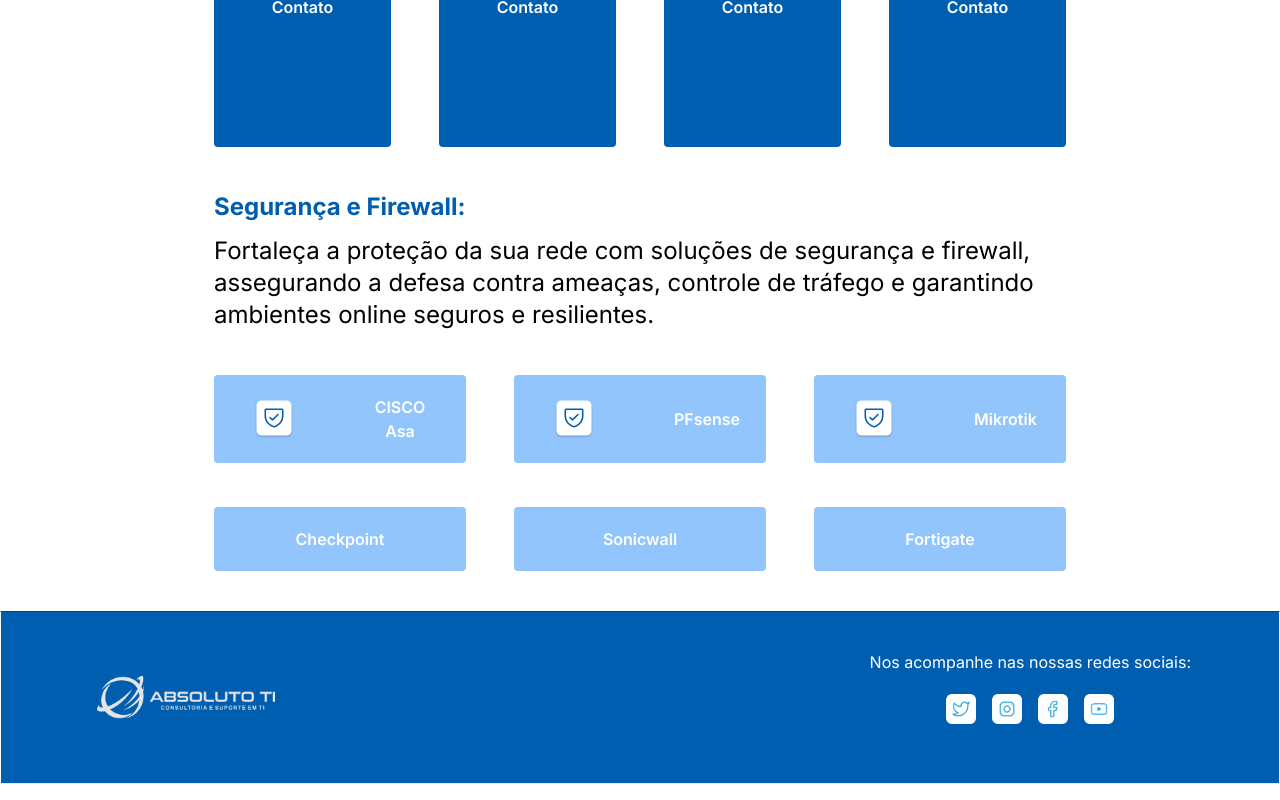
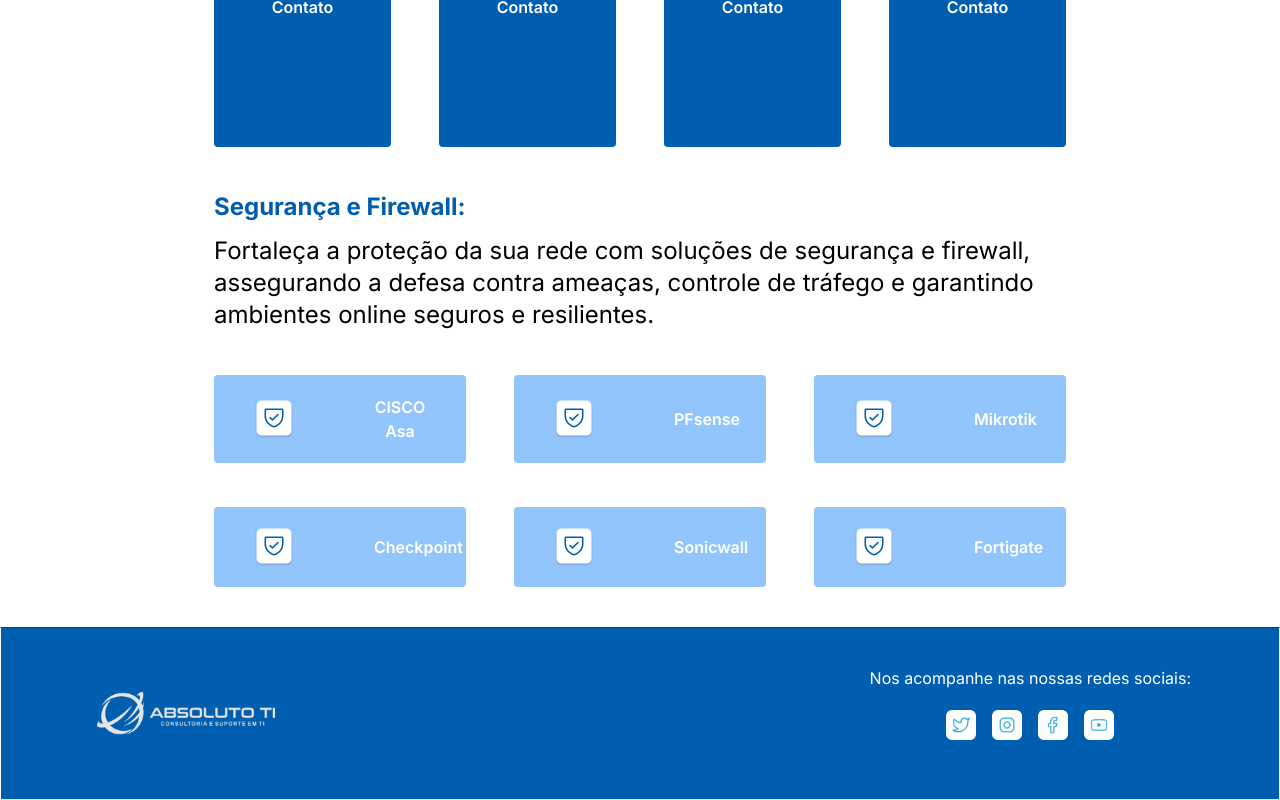
Before and after one commit to DavidJovino/absoluto, a Next.js app: page / in a window 1280 px wide. Shown: the part 2149-2949 px from the top of the page. Built offline with nearby package versions, Linux system fonts and the light colour scheme.

Commit message:
pequenos ajustes

```diff
--- a/src/app/components/Home.jsx
+++ b/src/app/components/Home.jsx
@@ -3,7 +3,7 @@
 
 const Home = () => {
   return (
-    <section className="flex justify-center max-w-screen-2xl max-w-[1920px] max-h-[1080px] h-dvh">
+    <section className="flex justify-center max-w-screen-2xl max-w-[1920px] max-h-[1080px] h-dvh" id="home" >
       <div className="grid grid-cols-1 md:grid-cols-2 sm:grid-cols-2 items-center flex-wrap justify-center">
           <div className="aspect-w-3 aspect-h-2 w-full h-auto">
             <h1 className=" text-6xl h-auto font-bold mb-4 font-sans">
--- a/src/app/components/Navbar.jsx
+++ b/src/app/components/Navbar.jsx
@@ -24,6 +24,19 @@
     path: "#contatos",
   },
 ];
+
+const scrollToSection = (sectionId) => {
+  // Previne o comportamento padrão se necessário
+  // event.preventDefault();
+
+  // Seleciona a seção baseada no ID
+  const section = document.querySelector(sectionId);
+
+  // Se a seção existe, rola até ela suavemente
+  if (section) {
+    section.scrollIntoView({ behavior: 'smooth' });
+  }
+};
 
 const Navbar = () => {
   const [navbarOpen, setNavbarOpen] = useState(false);
@@ -62,7 +75,7 @@
           <ul className="flex p-4 md:p-0 md:flex-row md:space-x-8 mt-0">
             {navLinks.map((link, index) => (
               <li key={index}>
-                <NavLink href={link.path} title={link.title} />
+                <NavLink href={link.path} title={link.title} onClick={() => scrollToSection(link.path)} />
               </li>
             ))}
             <Link
--- a/src/app/components/Servicos.jsx
+++ b/src/app/components/Servicos.jsx
@@ -3,7 +3,7 @@
 
 const Servicos = () => {
   return (
-    <section className="flex container justify-center max-w-screen-2xl items-center footer-bg mx-auto">
+    <section className="flex container justify-center max-w-screen-2xl items-center footer-bg mx-auto" id="servicos">
       <div className="grid grid-cols-6 grid-row-9 items-center flex-wrap justify-center gap-1">
         <div className="row-start-1 col-span-6 flex justify-center text-blue-ti text-6xl font-extrabold mb-10 mt-10">
             <h1>Serviços</h1>
@@ -15,16 +15,16 @@
             <p className=" text-2xl ">Conecte dispositivos de forma eficiente, assegurando comunicação instantânea e compartilhamento ágil de recursos em redes, garantindo desempenho, segurança e adaptabilidade.</p>
         </div>
         <div className="row-start-4 col-start-2 col-span-4 row-span-2 grid grid-cols-4 gap-x-12 mb-10">
-            <div class="bg-blue-ti text-white font-semibold rounded py-[8rem] px-5">
+            <div className="bg-blue-ti text-white font-semibold rounded py-[8rem] px-5">
               <h1 className="text-center">Contato</h1>
             </div>
-            <div class="bg-blue-ti text-white font-semibold rounded py-[8rem] px-5">
+            <div className="bg-blue-ti text-white font-semibold rounded py-[8rem] px-5">
               <h1 className="text-center">Contato</h1>
             </div>
-            <div class="bg-blue-ti text-white font-semibold rounded py-[8rem] px-5">
+            <div className="bg-blue-ti text-white font-semibold rounded py-[8rem] px-5">
               <h1 className="text-center">Contato</h1>
             </div>
-            <div class="bg-blue-ti text-white font-semibold rounded py-[8rem] px-5">
+            <div className="bg-blue-ti text-white font-semibold rounded py-[8rem] px-5">
               <h1 className="text-center">Contato</h1>
             </div>
         </div>
@@ -35,7 +35,7 @@
             <p className=" text-2xl ">Fortaleça a proteção da sua rede com soluções de segurança e firewall, assegurando a defesa contra ameaças, controle de tráfego e garantindo ambientes online seguros e resilientes.</p>
         </div>
         <div className="row-start-8 col-start-2 col-span-4 row-span-1 grid grid-cols-3 gap-x-12 mb-10">
-            <div class="bg-blue-300 text-white font-semibold rounded py-5 px-10 flex items-center">
+            <div className="bg-blue-300 text-white font-semibold rounded py-5 px-10 flex items-center">
               <Image
               src="/images/Frame.png"
               alt="frame"
@@ -45,7 +45,7 @@
               />
               <h1 className="text-center pl-10">CISCO Asa</h1>
             </div>
-            <div class="bg-blue-300 text-white font-semibold rounded py-5 px-10 flex items-center">
+            <div className="bg-blue-300 text-white font-semibold rounded py-5 px-10 flex items-center">
               <Image
               src="/images/Frame.png"
               alt="frame"
@@ -55,7 +55,7 @@
               />
               <h1 className="text-center pl-10">PFsense</h1>
             </div>
-            <div class="bg-blue-300 text-white font-semibold rounded py-5 px-10 flex items-center">
+            <div className="bg-blue-300 text-white font-semibold rounded py-5 px-10 flex items-center">
               <Image
               src="/images/Frame.png"
               alt="frame"
@@ -65,17 +65,37 @@
               />
               <h1 className="text-center pl-10">Mikrotik</h1>
             </div>
-
         </div>
         <div className="row-start-9 col-start-2 col-span-4 row-span-1 grid grid-cols-3 gap-x-12 mb-10">
-            <div class="bg-blue-300 text-white font-semibold rounded py-5 px-10">
-              <h1 className="text-center">Checkpoint</h1>
+            <div className="bg-blue-300 text-white font-semibold rounded py-5 px-10 flex items-center">
+              <Image
+              src="/images/Frame.png"
+              alt="frame"
+              className="object-contain h-full mr-10"
+              width={40}
+              height={40}
+              />
+              <h1 className="text-center pl-10">Checkpoint</h1>
             </div>
-            <div class="bg-blue-300 text-white font-semibold rounded py-5 px-10">
-              <h1 className="text-center">Sonicwall</h1>
+            <div className="bg-blue-300 text-white font-semibold rounded py-5 px-10 flex items-center">
+              <Image
+              src="/images/Frame.png"
+              alt="frame"
+              className="object-contain h-full mr-10"
+              width={40}
+              height={40}
+              />
+              <h1 className="text-center pl-10">Sonicwall</h1>
             </div>
-            <div class="bg-blue-300 text-white font-semibold rounded py-5 px-10">
-              <h1 className="text-center">Fortigate</h1>
+            <div className="bg-blue-300 text-white font-semibold rounded py-5 px-10 flex items-center">
+              <Image
+              src="/images/Frame.png"
+              alt="frame"
+              className="object-contain h-full mr-10"
+              width={40}
+              height={40}
+              />
+              <h1 className="text-center pl-10">Fortigate</h1>
             </div>
         </div>
       </div>
--- a/src/app/components/Sobrenos.jsx
+++ b/src/app/components/Sobrenos.jsx
@@ -3,7 +3,7 @@
 
 const Sobrenos = () => {
   return (
-    <section className="flex container justify-center max-w-screen-2xl h-dvh items-center bg-blue-sobrenos footer-bg mx-auto">
+    <section className="flex container justify-center max-w-screen-2xl h-dvh items-center bg-blue-sobrenos footer-bg mx-auto" id="sobrenos">
       <div className="grid grid-cols-6 items-center flex-wrap justify-center gap-14">
           <div className="col-start-2 col-span-2 items-center w-full h-auto mx-auto">
             <Image
```
